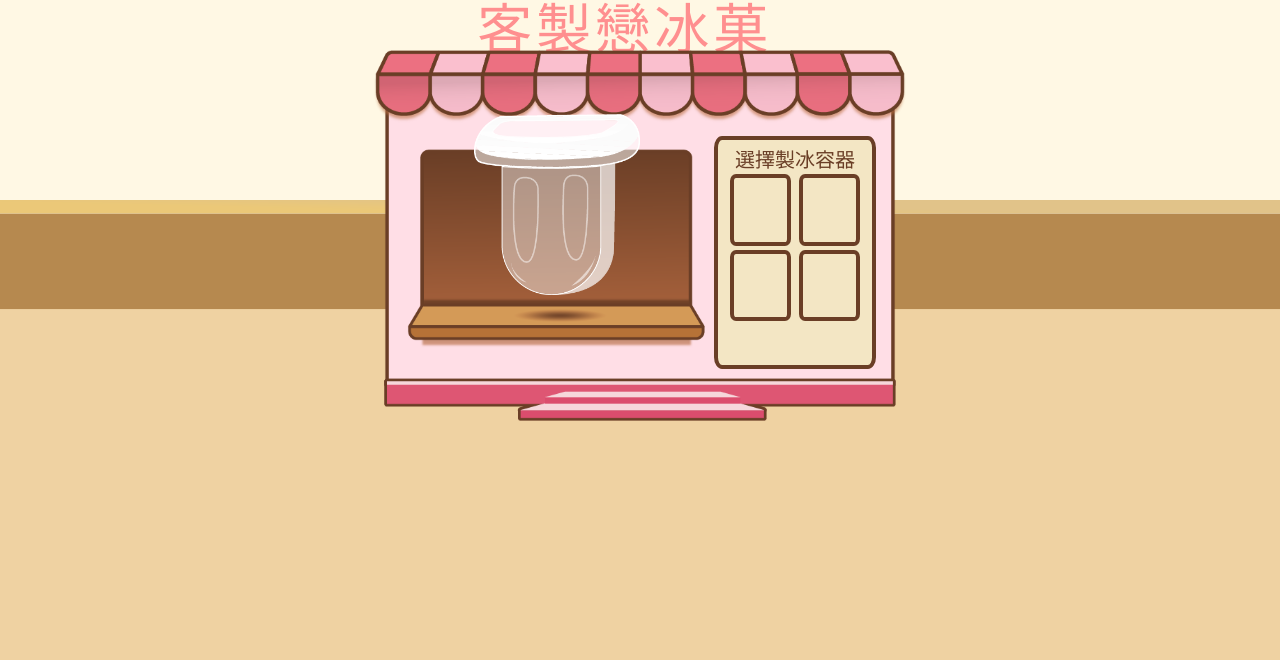
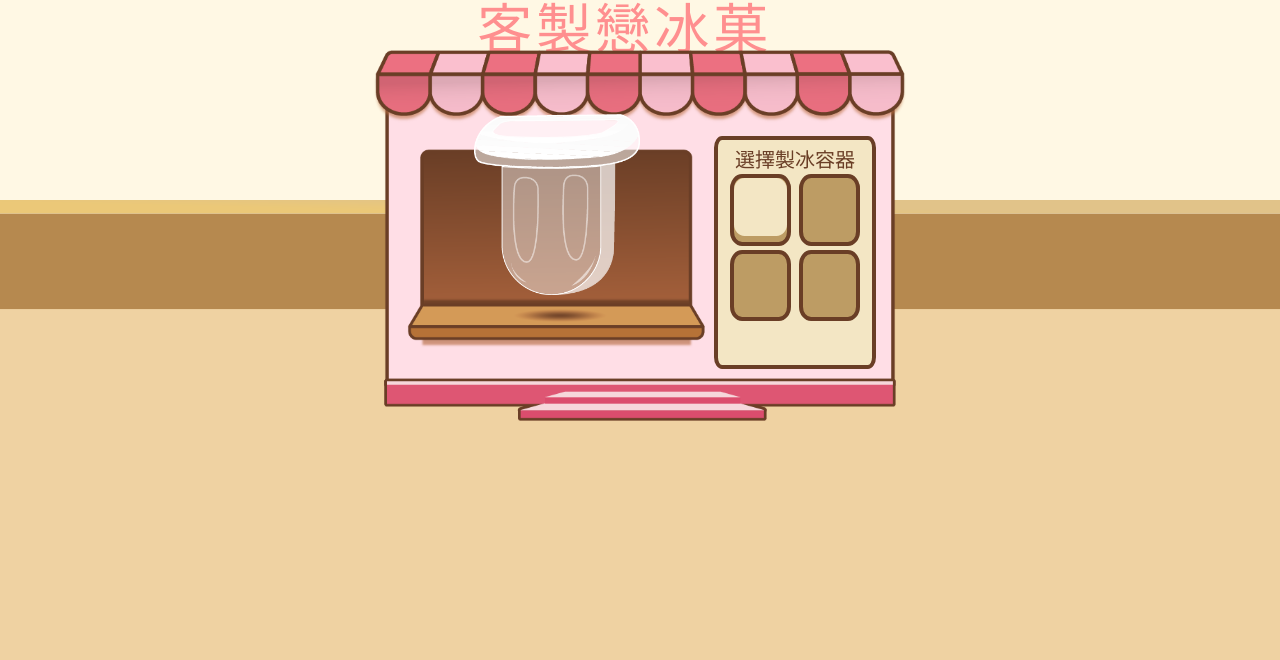
Before and after one commit to connectshark/Love-Fruit, a PHP site: page /index.html in a window 1280 px wide. Shown: the part 1595-2255 px from the top of the page. Run offline with PHP 8.4, Linux system fonts and the light colour scheme; some web fonts are replaced.

Commit message:
首頁更新9:57

```diff
--- a/css/index.css
+++ b/css/index.css
@@ -254,9 +254,17 @@
 .panel-button-bottom {
   width: 38%;
   height: 42%;
-  border-radius: 10%;
+  border-radius: 20%;
   border: 4px solid #6a3e26;
+  background-color: #bd9c64;
+}
+.panel-button-center {
+  width: 100%;
+  height: 92%;
+  border-radius: 20%;
   background-color: #f3e6c4;
+}
+.panel-button-center-triangle {
 }
 .ice-panel h3 {
   font-family: "A-OTF-M";
--- a/index.html
+++ b/index.html
@@ -168,7 +168,12 @@
       <div class="ice-panel">
         <h3>選擇製冰容器</h3>
         <div class="panel-button-item-group">
-          <div class="panel-button-bottom"></div>
+          <div class="panel-button-bottom">
+            <div class="panel-button-center">
+              <div class="panel-button-bottom-pink"><img src="" alt="" /></div>
+              <div class="panel-button-center-triangle"></div>
+            </div>
+          </div>
           <div class="panel-button-bottom"></div>
           <div class="panel-button-bottom"></div>
           <div class="panel-button-bottom"></div>
```
Also changed, not shown: img/indexImg/客制模型(大).png (deleted), img/indexImg/模型一般(小).png (deleted), img/indexImg/模型一般.png (deleted), img/indexImg/模型兔子(小).png (deleted), img/indexImg/模型兔子.png (deleted), img/indexImg/模型火箭(小).png (deleted), img/indexImg/模型火箭.png (deleted), img/indexImg/模型熊掌(小).png (deleted), img/indexImg/模型熊掌.png (deleted).
